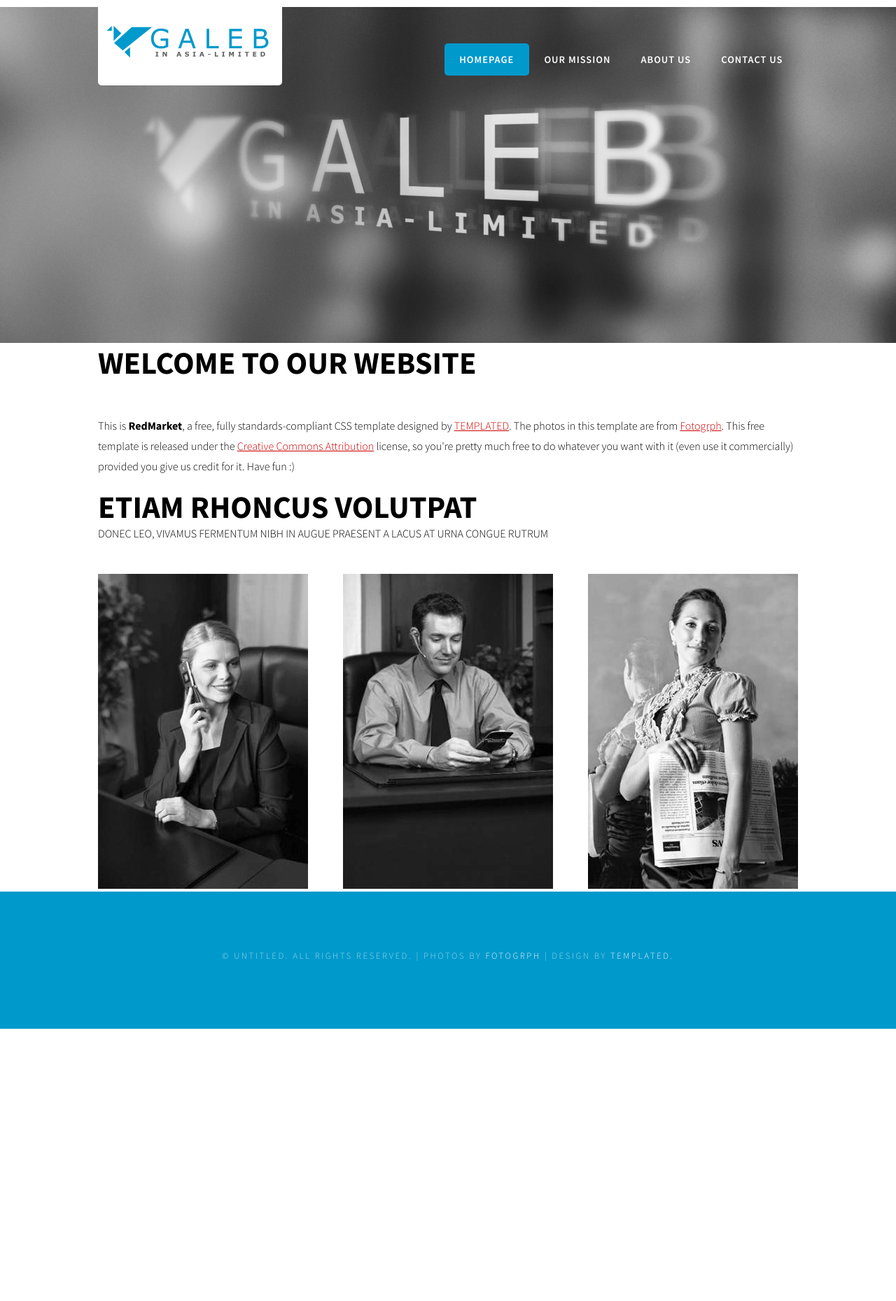
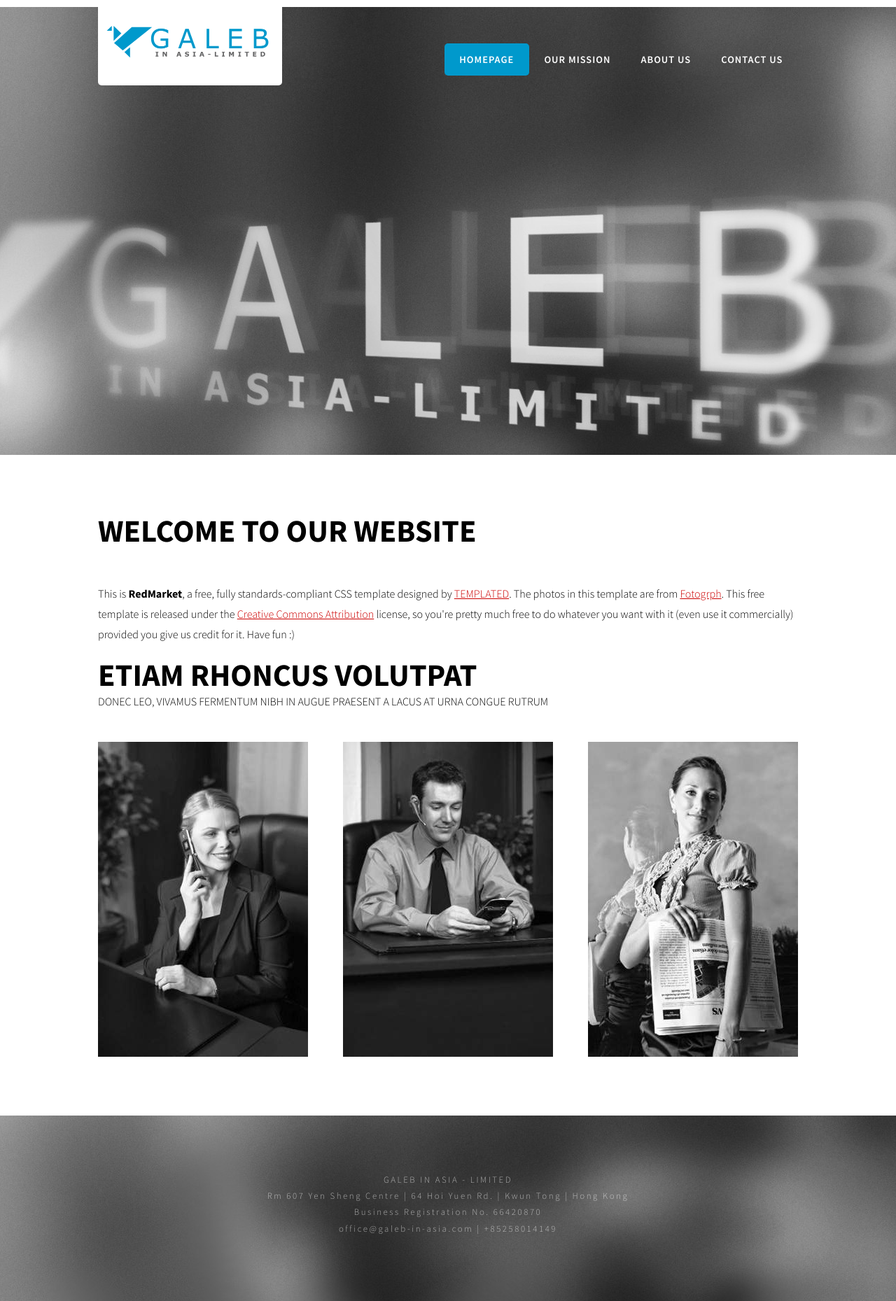
Before and after one commit to Ghost990/web-repo-for-galeb-in-asia, a PHP site: page / in a window 1280 px wide. Shown: the whole page at 70% size. Before the commit the page ends 1470 px from the top, so only its background shows below. Run offline with PHP 8.4, Linux system fonts and the light colour scheme; some libraries are stand-ins or nearby versions.

Commit message:
added prallax

```diff
--- a/default.css
+++ b/default.css
@@ -9,7 +9,8 @@ body
 {
 	margin: 0px;
 	padding: 0px;
-	background: #0099CC;
+	background: url(images/galeb-bw-glass-fit.jpg) repeat center;
+	border-top: 10px solid #FFFFFF;
 	font-family: 'Source Sans Pro', sans-serif;
 	font-size: 12pt;
 	font-weight: 300;
@@ -263,6 +264,7 @@ ul.contact li a.icon-rss:before
 #wrapper
 {
 	background: #FFF;
+	padding: 5em 0em;
 }
 
 /*********************************************************************************/
@@ -271,10 +273,7 @@ ul.contact li a.icon-rss:before
 
 #header-wrapper
 {
-	background: url(images/galeb-bw-glass.jpg) no-repeat center;
-	background-size: cover;
-	border-top: 10px solid #FFFFFF;
-	background-attachment: fixed;
+
 }
 
 #header
@@ -362,7 +361,7 @@ ul.contact li a.icon-rss:before
 
 	#banner
 {
-	padding: 10em 0em;
+	padding: 15em 0em;
 }
 
 #banner span
@@ -416,25 +415,24 @@ ul.contact li a.icon-rss:before
 }
 
 /*********************************************************************************/
-/* Copyright                                                                     */
+/* contact                                                                     */
 /*********************************************************************************/
 
-	#copyright
+	#contact
 {
 	overflow: hidden;
 	padding: 5em 0em;
 }
 
-#copyright p
+#contact p
 {
 	letter-spacing: 0.20em;
 	text-align: center;
-	text-transform: uppercase;
 	font-size: 0.80em;
 	color: rgba(255,255,255,0.6);
 }
 
-#copyright a
+#contact a
 {
 	text-decoration: none;
 	color: rgba(255,255,255,0.9);
--- a/index.html
+++ b/index.html
@@ -11,6 +11,15 @@
 	<link href="fonts.css" rel="stylesheet" type="text/css" media="all" />
 	<link rel="icon" type="image/png" href="images/favicon-96x96.png">
   <link rel="icon" href="favicon.ico" type="image/x-icon" />
+<script type="text/javascript" src="https://ajax.googleapis.com/ajax/libs/jquery/1.6.4/jquery.min.js"></script>
+<script type="text/javascript" src="scripts/jquery.parallax-1.1.3.js"></script>
+<script type="text/javascript" src="scripts/jquery.localscroll-1.2.7-min.js"></script>
+<script type="text/javascript" src="scripts/jquery.scrollTo-1.4.2-min.js"></script>
+<script type="text/javascript">
+$(document).ready(function(){
+	$('body').parallax("50%", 0.2);
+})
+</script>
 </head>
 <body>
 <div id="header-wrapper">
@@ -27,7 +36,7 @@
 				<li class="active"><a href="/" accesskey="1" title="Homepage">Homepage</a></li>
 				<li><a href="#ourmission" accesskey="2" title="Our Mission">Our Mission</a></li>
 				<li><a href="#aboutus" accesskey="3" title="About Us">About Us</a></li>
-				<li><a href="#contactus" accesskey="4" title="Contact Us">Contact Us</a></li>
+				<li><a href="#contact" accesskey="4" title="Contact Us">Contact Us</a></li>
 			</ul>
 		</div>
 	</div>
@@ -50,8 +59,13 @@
 		<div class="boxC"><img src="images/pic03.jpg" width="300" height="450" alt="" /></div>
 	</div>
 </div>
-<div id="copyright" class="container">
-	<p>&copy; Untitled. All rights reserved. | Photos by <a href="http://fotogrph.com/">Fotogrph</a> | Design by <a href="http://templated.co" rel="nofollow">TEMPLATED</a>.</p>
+<div id="contact" class="container">
+	<p>
+		GALEB IN ASIA - LIMITED<br/>
+		Rm 607 Yen Sheng Centre | 64 Hoi Yuen Rd. | Kwun Tong | Hong Kong<br/>
+		Business Registration  No. 66420870<br/>
+		office@galeb-in-asia.com | +85258014149
+	</p>
 </div>
 </body>
 </html>
--- /dev/null
+++ b/scripts/jquery.localscroll-1.2.7-min.js
@@ -0,0 +1,9 @@
+/**
+ * jQuery.LocalScroll - Animated scrolling navigation, using anchors.
+ * Copyright (c) 2007-2009 Ariel Flesler - aflesler(at)gmail(dot)com | http://flesler.blogspot.com
+ * Dual licensed under MIT and GPL.
+ * Date: 3/11/2009
+ * @author Ariel Flesler
+ * @version 1.2.7
+ **/
+;(function($){var l=location.href.replace(/#.*/,'');var g=$.localScroll=function(a){$('body').localScroll(a)};g.defaults={duration:1e3,axis:'y',event:'click',stop:true,target:window,reset:true};g.hash=function(a){if(location.hash){a=$.extend({},g.defaults,a);a.hash=false;if(a.reset){var e=a.duration;delete a.duration;$(a.target).scrollTo(0,a);a.duration=e}i(0,location,a)}};$.fn.localScroll=function(b){b=$.extend({},g.defaults,b);return b.lazy?this.bind(b.event,function(a){var e=$([a.target,a.target.parentNode]).filter(d)[0];if(e)i(a,e,b)}):this.find('a,area').filter(d).bind(b.event,function(a){i(a,this,b)}).end().end();function d(){return!!this.href&&!!this.hash&&this.href.replace(this.hash,'')==l&&(!b.filter||$(this).is(b.filter))}};function i(a,e,b){var d=e.hash.slice(1),f=document.getElementById(d)||document.getElementsByName(d)[0];if(!f)return;if(a)a.preventDefault();var h=$(b.target);if(b.lock&&h.is(':animated')||b.onBefore&&b.onBefore.call(b,a,f,h)===false)return;if(b.stop)h.stop(true);if(b.hash){var j=f.id==d?'id':'name',k=$('<a> </a>').attr(j,d).css({position:'absolute',top:$(window).scrollTop(),left:$(window).scrollLeft()});f[j]='';$('body').prepend(k);location=e.hash;k.remove();f[j]=d}h.scrollTo(f,b).trigger('notify.serialScroll',[f])}})(jQuery);
--- /dev/null
+++ b/scripts/jquery.parallax-1.1.3.js
@@ -0,0 +1,69 @@
+/*
+Plugin: jQuery Parallax
+Version 1.1.3
+Author: Ian Lunn
+Twitter: @IanLunn
+Author URL: http://www.ianlunn.co.uk/
+Plugin URL: http://www.ianlunn.co.uk/plugins/jquery-parallax/
+
+Dual licensed under the MIT and GPL licenses:
+http://www.opensource.org/licenses/mit-license.php
+http://www.gnu.org/licenses/gpl.html
+*/
+
+(function( $ ){
+	var $window = $(window);
+	var windowHeight = $window.height();
+
+	$window.resize(function () {
+		windowHeight = $window.height();
+	});
+
+	$.fn.parallax = function(xpos, speedFactor, outerHeight) {
+		var $this = $(this);
+		var getHeight;
+		var firstTop;
+		var paddingTop = 0;
+
+		//get the starting position of each element to have parallax applied to it
+		$this.each(function(){
+		    firstTop = $this.offset().top;
+		});
+
+		if (outerHeight) {
+			getHeight = function(jqo) {
+				return jqo.outerHeight(true);
+			};
+		} else {
+			getHeight = function(jqo) {
+				return jqo.height();
+			};
+		}
+
+		// setup defaults if arguments aren't specified
+		if (arguments.length < 1 || xpos === null) xpos = "50%";
+		if (arguments.length < 2 || speedFactor === null) speedFactor = 0.1;
+		if (arguments.length < 3 || outerHeight === null) outerHeight = true;
+
+		// function to be called whenever the window is scrolled or resized
+		function update(){
+			var pos = $window.scrollTop();
+
+			$this.each(function(){
+				var $element = $(this);
+				var top = $element.offset().top;
+				var height = getHeight($element);
+
+				// Check if totally above or totally below viewport
+				if (top + height < pos || top > pos + windowHeight) {
+					return;
+				}
+
+				$this.css('backgroundPosition', xpos + " " + Math.round((firstTop - pos) * speedFactor) + "px");
+			});
+		}
+
+		$window.bind('scroll', update).resize(update);
+		update();
+	};
+})(jQuery);
```
Also changed, not shown: scripts/jquery.scrollTo-1.4.2-min.js (added, +11 -0 lines), images/galeb-bw-glass-fit.jpg (added), images/galeb-bw-glass-mirror.jpg (added), images/galeb-bw-glass.jpg.
